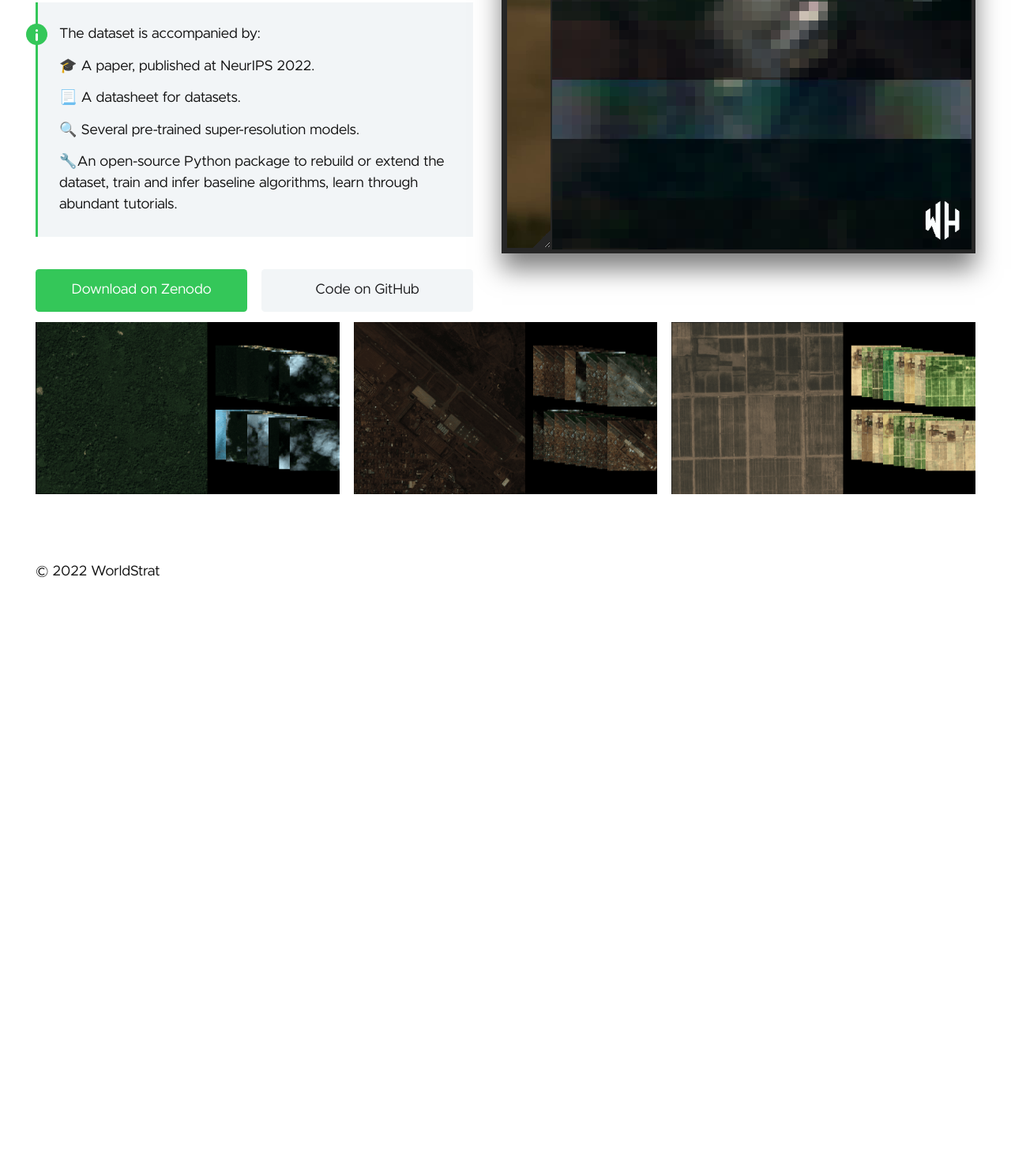
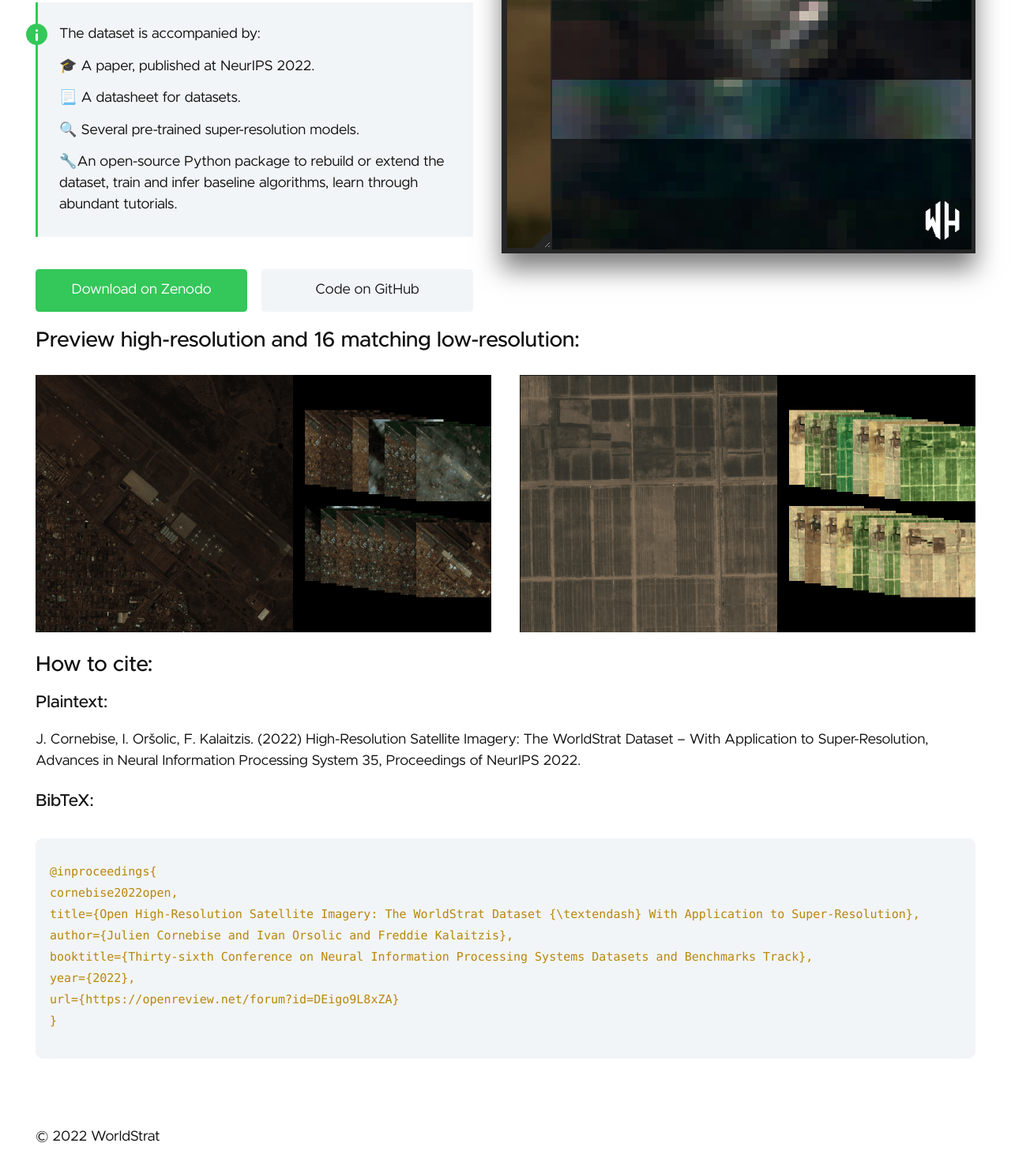
Before and after one commit to worldstrat/worldstrat.github.io, a plain HTML site: page index.html in a window 1280 px wide. Shown: the part 462-1948 px from the top of the page at 79% size. Before the commit the page ends 1268 px from the top, so only its background shows below. Drawn offline with Linux system fonts and the light colour scheme.

Commit message:
How to cite

```diff
--- a/index.html
+++ b/index.html
@@ -110,7 +110,7 @@
 
 
 <div><style>
-  @media screen and (max-width: 720px) {
+@media screen and (max-width: 720px) {
     .container {
         display: none;
     }
@@ -121,6 +121,7 @@
 
     .button_grid {max-width: 42rem;}
 }
+
 .container {
     position: relative;
     width: 600px;
@@ -173,22 +174,28 @@
 
 </section>
 
+<h3 id="preview-high-resolution-and-16-matching-low-resolution">Preview high-resolution and 16 matching low-resolution:</h3>
+<section class="grid-2"  >
 
-<div class="gallery">
+<div><img src="images/previews/1.png"></div>
 
-  <figure class="gallery_item">
-    <img src="https://worldstrat.github.io/images/previews/0.png " class="gallery_image" alt="Gallery Image 1"/>
-  </figure>
+<div><img src="images/previews/2.png"></div>
 
-  <figure class="gallery_item">
-    <img src="https://worldstrat.github.io/images/previews/1.png " class="gallery_image" alt="gallery image 2"/>
-  </figure>
+</section>
 
-  <figure class="gallery_item">
-    <img src="https://worldstrat.github.io/images/previews/2.png " class="gallery_image" alt="gallery image 1 copy"/>
-  </figure>
-
-</div>
+<div><h3 id="how-to-cite">How to cite:</h3>
+<h5 id="plaintext">Plaintext:</h5>
+<p>J. Cornebise, I. Oršolic, F. Kalaitzis. (2022) High-Resolution Satellite Imagery: The WorldStrat Dataset – With Application to Super-Resolution, Advances in Neural Information Processing System 35, Proceedings of NeurIPS 2022.</p>
+<h5 id="bibtex">BibTeX:</h5>
+<pre tabindex="0"><code>@inproceedings{
+cornebise2022open,
+title={Open High-Resolution Satellite Imagery: The WorldStrat Dataset {\textendash} With Application to Super-Resolution},
+author={Julien Cornebise and Ivan Orsolic and Freddie Kalaitzis},
+booktitle={Thirty-sixth Conference on Neural Information Processing Systems Datasets and Benchmarks Track},
+year={2022},
+url={https://openreview.net/forum?id=DEigo9L8xZA}
+}
+</code></pre></div>
 
 
 </div>
```
